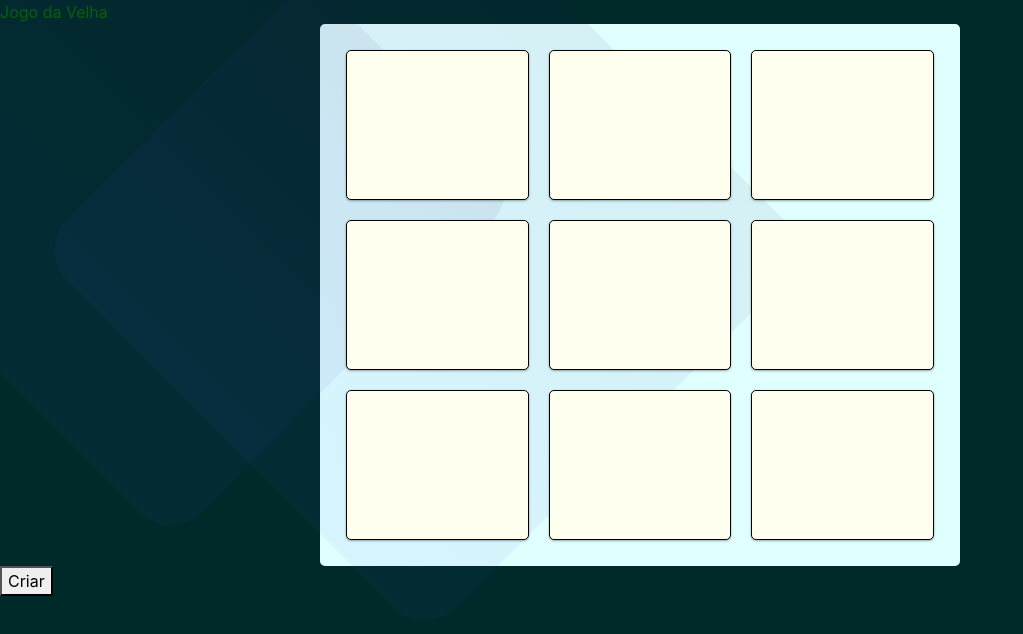
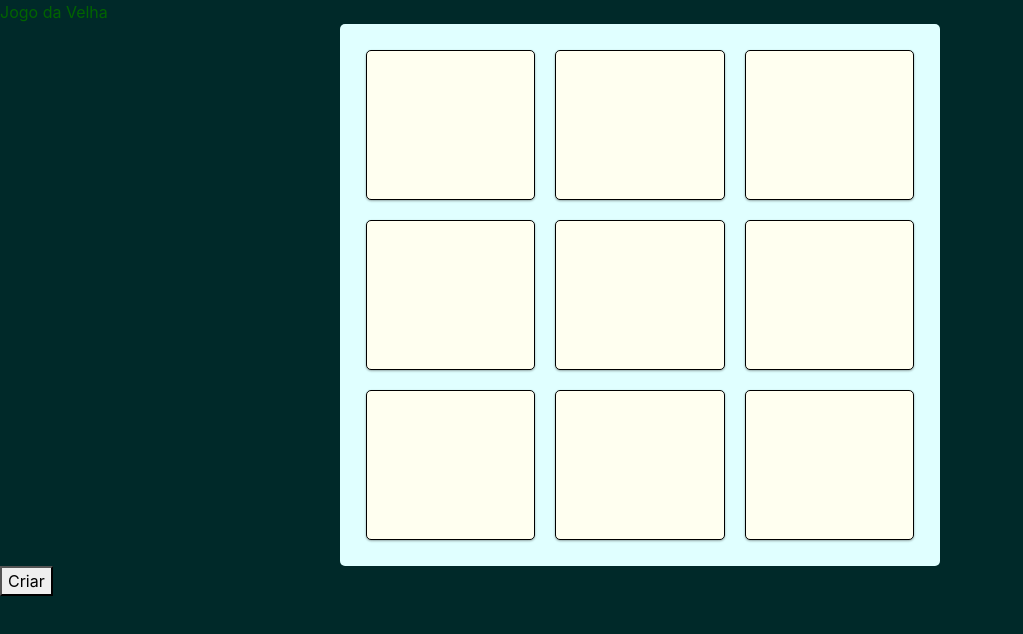
Before and after one commit to josiel27/jogo-da-velha, a website: page index.html in a window 1280 px wide. Shown: the whole page, without its empty margins (0-1023 px from the left). Drawn offline with nearby package versions, Linux system fonts and the light colour scheme.

Commit message:
v1.0.2 Removendo box do bck do notifications

```diff
--- a/index.html
+++ b/index.html
@@ -44,8 +44,6 @@
 
   <!-- NOTIFICATIONS -->
   <section>
-    <div class="square_box box_three"></div>
-    <div class="square_box box_four"></div>
     <div class="container mt-5">
       <div class="row">
 
--- a/styles/main.css
+++ b/styles/main.css
@@ -7,7 +7,8 @@ html {
 }
 
 .background-game {
-  width: 50%;
+  width: 600px;
+  min-width: 600px;
   padding: 1rem;
   margin: auto;
   background-color: lightcyan;
--- a/styles/notifications.css
+++ b/styles/notifications.css
@@ -58,39 +58,6 @@ body {
   text-shadow: none;
 }
 
-.square_box {
-  position: absolute;
-  -webkit-transform: rotate(45deg);
-  -ms-transform: rotate(45deg);
-  transform: rotate(45deg);
-  border-top-left-radius: 45px;
-  opacity: 0.302;
-}
-
-.square_box.box_three {
-  background-image: -moz-linear-gradient(-90deg, #290a59 0%, #3d57f4 100%);
-  background-image: -webkit-linear-gradient(-90deg, #290a59 0%, #3d57f4 100%);
-  background-image: -ms-linear-gradient(-90deg, #290a59 0%, #3d57f4 100%);
-  opacity: 0.059;
-  left: -80px;
-  top: -60px;
-  width: 500px;
-  height: 500px;
-  border-radius: 45px;
-}
-
-.square_box.box_four {
-  background-image: -moz-linear-gradient(-90deg, #290a59 0%, #3d57f4 100%);
-  background-image: -webkit-linear-gradient(-90deg, #290a59 0%, #3d57f4 100%);
-  background-image: -ms-linear-gradient(-90deg, #290a59 0%, #3d57f4 100%);
-  opacity: 0.059;
-  left: 150px;
-  top: -25px;
-  width: 550px;
-  height: 550px;
-  border-radius: 45px;
-}
-
 .alert:before {
   content: "";
   position: absolute;
```
